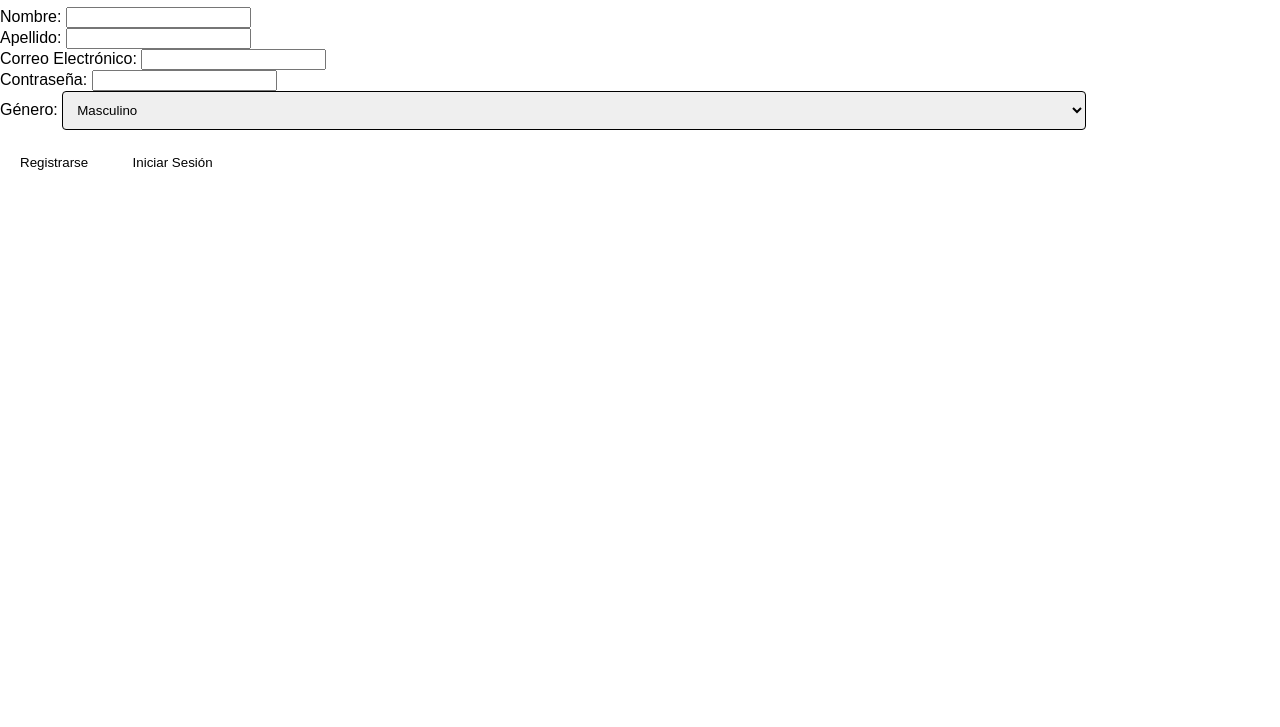
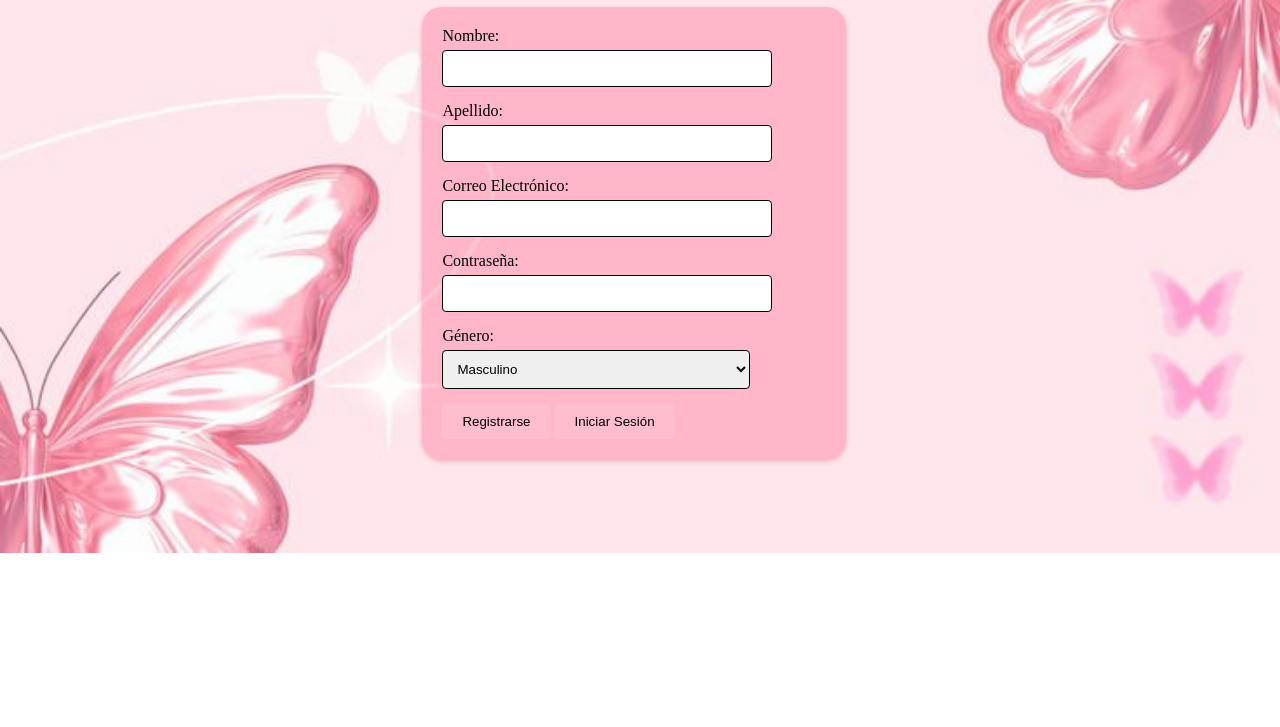
Before and after one commit to lasartoriuus/lasartoriuus.github.io, a plain HTML site: page Armario_Talia/registro.html in a window 1280 px wide. Shown: the part 73-800 px from the top of the page. Drawn offline with Linux system fonts and the light colour scheme.

Commit message:
Registro

```diff
--- a/Armario_Talia/css/registro.css
+++ b/Armario_Talia/css/registro.css
@@ -54,9 +54,8 @@ body-back {
     display: none;
 }
 
-
-    body {
-        background-image: url('./img/fondo.jpg');
+.body-registro {
+    background-image: url('../img/fondo.jpg');
     background-size: cover;
     background-repeat: no-repeat;
     background-position: center;
@@ -71,16 +70,14 @@ h1 {
 }
 
 /* RESPONSIVE*/
-/* Estilos base (para todos los dispositivos) */
+
 body {
     margin: 0;
     font-family: Arial, sans-serif;
 }
+@media (max-width: 480px) {
 
-  /* Estilos para dispositivos móviles (ancho máximo de 480px) */
-  @media (max-width: 480px) {
 }
-    /* Aquí van los estilos específicos para móviles, como: */
 .contenedor {
     width: 100%;
     padding: 10px;
@@ -88,13 +85,18 @@ body {
 .imagen {
     width: 100%;
 }
-
-  /* Estilos para pantallas más grandes (ancho mínimo de 1368px) */
-  @media (min-width: 1368px) {
+@media (min-width: 1368px){
 }
-    /* Aquí van los estilos específicos para pantallas grandes, como: */
 
 .contenedor {
     width: 80%;
     margin: 0 auto;
 }
+
+/* Ejemplo */
+@media (max-width: 768px) {
+  /* Estilos para pantallas más pequeñas (móviles) */
+  .navbar {
+    flex-direction: column; /* Cambiar la dirección de la barra de navegación */
+  }
+}
--- a/Armario_Talia/registro.html
+++ b/Armario_Talia/registro.html
@@ -2,47 +2,36 @@
 <html lang="es">
 <head>
     <meta charset="UTF-8">
-  <meta name="viewport" content="width=device-width, initial-scale=1.0">
     <title>Registro</title>
     <link rel="stylesheet" href="./css/registro.css">
-  <link rel="icon" href="./img/logo.png">
+    <link rel="icon" href ="./img/logo.png">
+    <meta name="viewport" content="width=device-width, initial-scale=1.0">
 </head>
+<body class="body-registro">
 <body>
-  <h1 class="titulo">Registro</h1>
-  <form class="formulario" id="registroForm">
-    <div class="campo">
-      <label class="etiqueta" for="nombre">Nombre:</label>
-      <input class="entrada" type="text" id="nombre" name="nombre" required>
-    </div>
+    <h1>Registro</h1>
+    <form class="form-registro" id="registroForm">
+        <label class="label-registro" for="nombre">Nombre:</label>
+        <input class="input-registro" type="text" id="nombre" name="nombre" required>
 
-    <div class="campo">
-      <label class="etiqueta" for="apellido">Apellido:</label>
-      <input class="entrada" type="text" id="apellido" name="apellido" required>
-    </div>
+        <label class="label-registro" for="apellido">Apellido:</label>
+        <input class="input-registro" type="text" id="apellido" name="apellido" required>
 
-    <div class="campo">
-      <label class="etiqueta" for="email">Correo Electrónico:</label>
-      <input class="entrada" type="email" id="email" name="email" required>
-    </div>
+        <label class="label-registro" for="email">Correo Electrónico:</label>
+        <input class="input-registro" type="email" id="email" name="email" required>
 
-    <div class="campo">
-      <label class="etiqueta" for="password">Contraseña:</label>
-      <input class="entrada" type="password" id="password" name="password" required>
-    </div>
+        <label class="label-registro" for="password">Contraseña:</label>
+        <input class="input-registro"type="password" id="password" name="password" required>
 
-    <div class="campo">
-      <label class="etiqueta" for="genero">Género:</label>
+        <label class="label-registro"  for="genero">Género:</label>
         <select id="genero" name="genero" required>
             <option value="masculino">Masculino</option>
             <option value="femenino">Femenino</option>
             <option value="otro">Otro</option>
         </select>
-    </div>
 
-    <div class="botones">
         <button type="submit">Registrarse</button>
         <button type="button" onclick="window.open('login.html', '_blank')">Iniciar Sesión</button>
-    </div>
     </form>
 
     <script>
```
Lines whose indentation alone changed are shown as unchanged.
